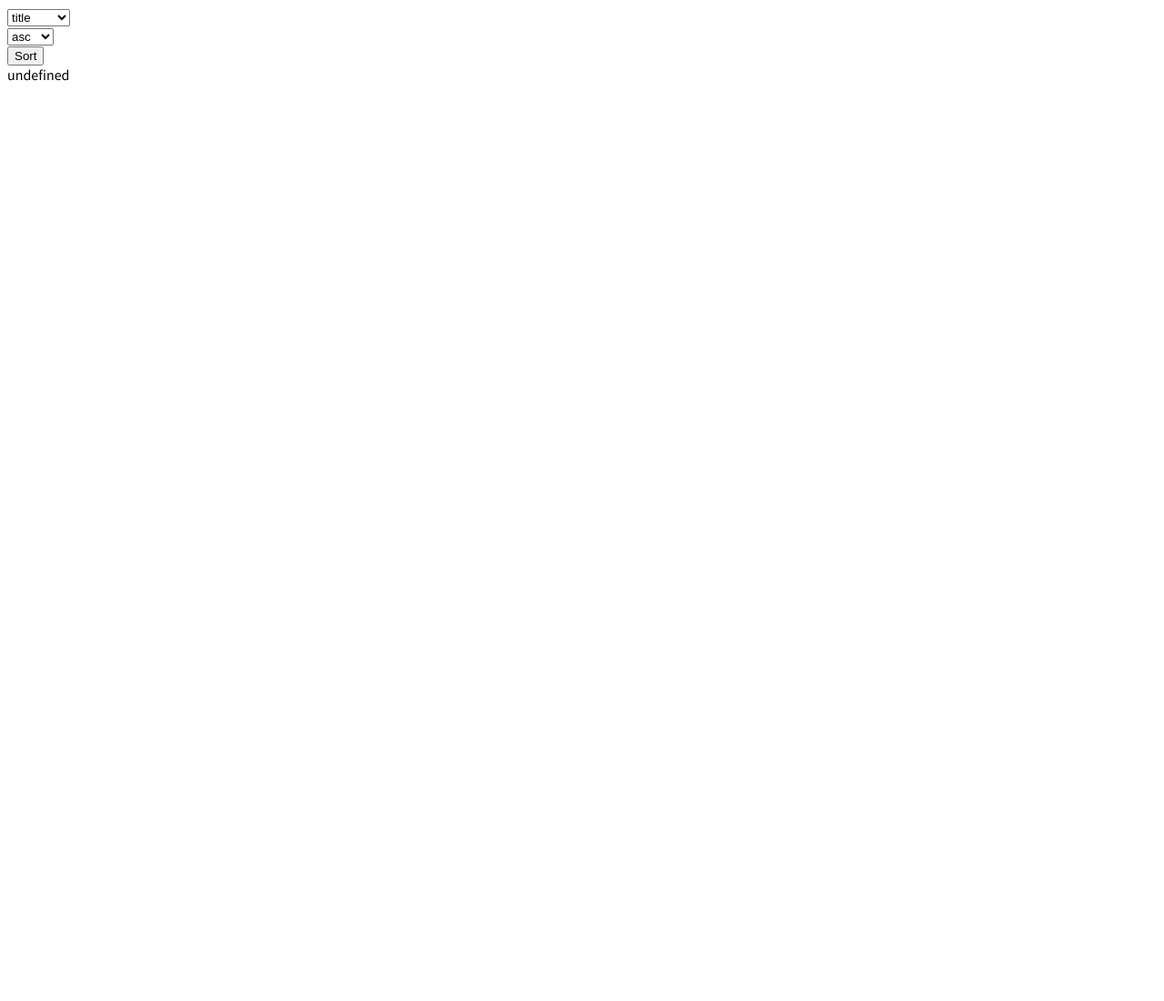
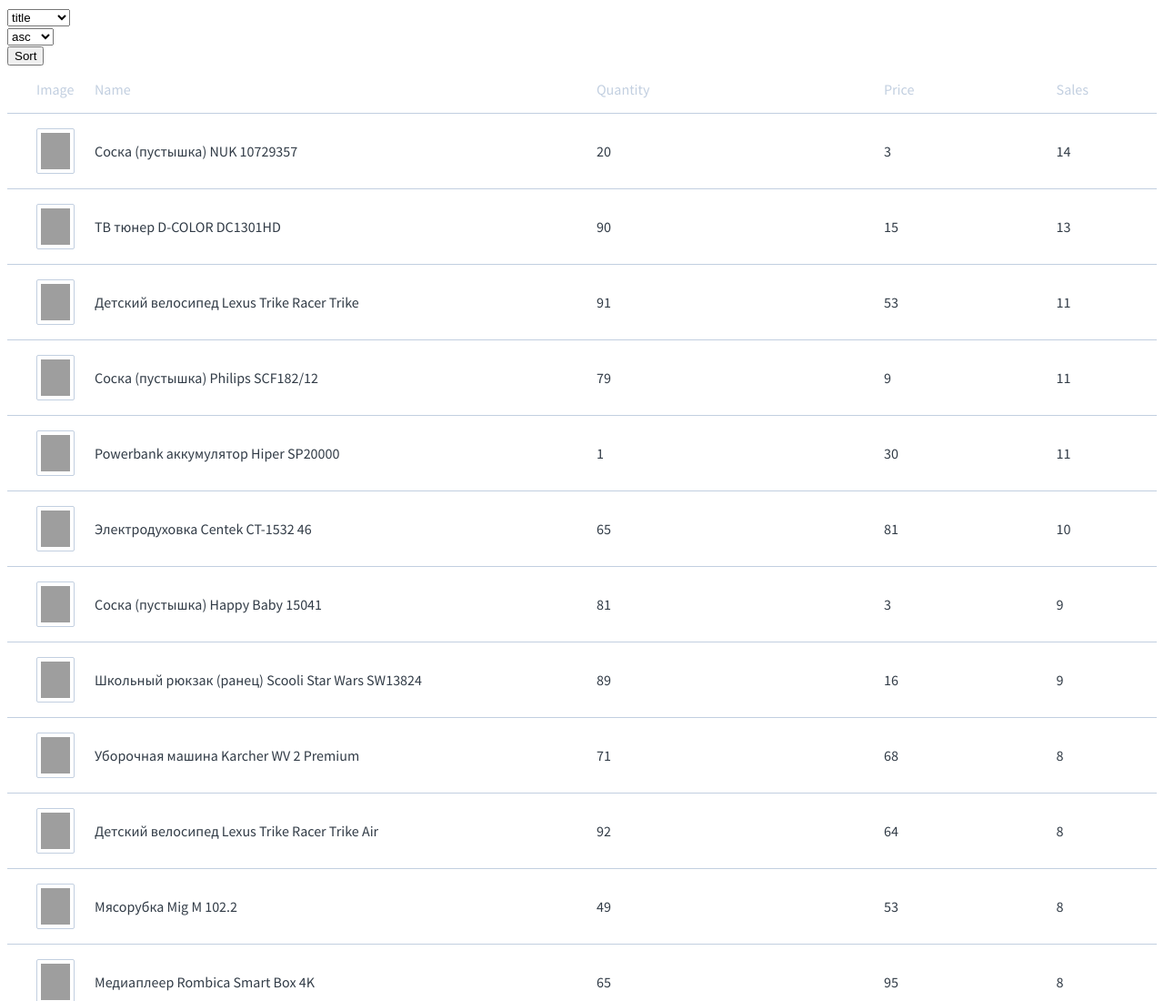
Before and after one commit to js-tasks-ru/js-20211109_daniil115, a website: page 05-dom-document-loading/2-sortable-table-v1/index.html in a window 1280 px wide. Shown: the top 1100 px of the page at 91% size. Before the commit the page ends 800 px from the top, so only its background shows below. Drawn offline with Linux system fonts and the light colour scheme; grey boxes are pictures that could not be loaded.

Commit message:
homework 5

```diff
--- a/05-dom-document-loading/2-sortable-table-v1/index.html
+++ b/05-dom-document-loading/2-sortable-table-v1/index.html
@@ -69,7 +69,7 @@
     },
   ];
 
-  const sortableTable = new SortableTable(headerConfig, data);
+  const sortableTable = new SortableTable(headerConfig, { data });
 
   root.append(sortableTable.element);
 
--- a/05-dom-document-loading/2-sortable-table-v1/index.js
+++ b/05-dom-document-loading/2-sortable-table-v1/index.js
@@ -1,5 +1,161 @@
 export default class SortableTable {
-  constructor(headerConfig = [], data = []) {
+  static prepareHeader (header) {
+    let arrowActive = true
 
+    return header.map((head, i) => {
+      if (head.sortable && arrowActive) {
+        head.arrow = true
+        arrowActive = false
+      }
+      else if (head.sortable && arrowActive) {
+        head.arrow = false
+      }
+
+      return head
+    })
+  }
+
+
+  constructor(headerConfig = [], { data = [] }) {
+    this.data = data
+    this.headerConfig = SortableTable.prepareHeader(headerConfig)
+    this.flowSort = null
+    this.typeSort = null
+
+    this.render()
+  }
+
+  render () {
+    const element = document.createElement('div')
+    element.innerHTML = this.template
+    this.element = element.firstElementChild
+  }
+
+  get template () {
+    return `
+      <div data-element="productsContainer" class="products-list__container">
+        <div class="sortable-table">
+          <div data-element="header" class="sortable-table__header sortable-table__row">
+            ${ this.createHeader(this.headerConfig) }
+          </div>
+
+          <div data-element="body" class="sortable-table__body">
+            ${ this.createBody(this.data) }
+          </div>
+
+          <div data-element="loading" class="loading-line sortable-table__loading-line"></div>
+
+          <div data-element="emptyPlaceholder" class="sortable-table__empty-placeholder">
+            <div>
+              <p>No products satisfies your filter criteria</p>
+              <button type="button" class="button-primary-outline">Reset all filters</button>
+            </div>
+          </div>
+        </div>
+      </div>
+    `
+  }
+
+  get subElements () {
+    const body = document.querySelector('[data-element="body"]')
+
+    return {
+      body
+    }
+  }
+
+  createHeader (header) {
+    return header
+      .map(head => {
+        const h = `
+        <div
+          class="sortable-table__cell"
+          data-id="${ head.id }"
+          data-sortable="${ head.sortable }"
+           >
+          <span>${ head.title }</span>
+        `
+        const arrow = `
+        <span
+           data-element="arrow"
+           class="sortable-table__sort-arrow"
+           style="display: ${ head.arrow ? 'inline-flex' : 'none' }"
+          >
+          <span class="sort-arrow"></span>
+        </span>
+        </div>
+        `
+        return head.sortable ? h + arrow : h + '</div>'
+      })
+      .join('')
+  }
+
+  createBody (data) {
+    return data
+      .map(row => {
+        return `
+        <a href="/products/${ row.id }" class="sortable-table__row">
+          ${ this.isImgColumnExist(row.images) }
+          <div class="sortable-table__cell">${ row.title }</div>
+          ${ this.isBasicColumnExist(row.quantity) }
+          <div class="sortable-table__cell">${ row.price }</div>
+          <div class="sortable-table__cell">${ row.sales }</div>
+        </a>
+        `
+      })
+      .join('')
+  }
+
+  isImgColumnExist (column) {
+    if (column) {
+      return `
+        <div class="sortable-table__cell">
+          <img class="sortable-table-image" alt="Image" src="${ column[0].url }">
+        </div>
+      `
+    }
+    return ''
+  }
+
+  isBasicColumnExist (column) {
+    if (column) {
+      return `
+       <div class="sortable-table__cell">${ column }</div>
+      `
+    }
+  }
+
+  sort (type, flow) {
+    if (this.flowSort !== flow || this.typeSort !== type) {
+      this.flowSort = flow
+      this.typeSort = type
+
+      if (type === 'title') {
+        this.data.sort((a, b) => {
+          if (flow === 'desc') {
+            const result = b[type].localeCompare(a[type], ['ru', 'en'], { caseFirst: 'upper' })
+            return result !== 0 ? result : -1
+          }
+
+          return a[type].localeCompare(b[type], ['ru', 'en'], { caseFirst: 'upper' })
+        })
+      }
+
+      if (type === 'price') {
+        const direction = {
+          asc: 1,
+          desc: 0
+        }
+
+        this.data.sort((a, b) => direction[flow] ? a[type] - b[type] : b[type] - a[type])
+      }
+
+      const { body } = this.subElements
+      body.innerHTML = this.createBody(this.data)
+    }
+  }
+
+  destroy () {
+    this.element.remove()
   }
 }
```
Also changed, not shown: 05-dom-document-loading/1-notification/index.js (+18 -10 lines).
